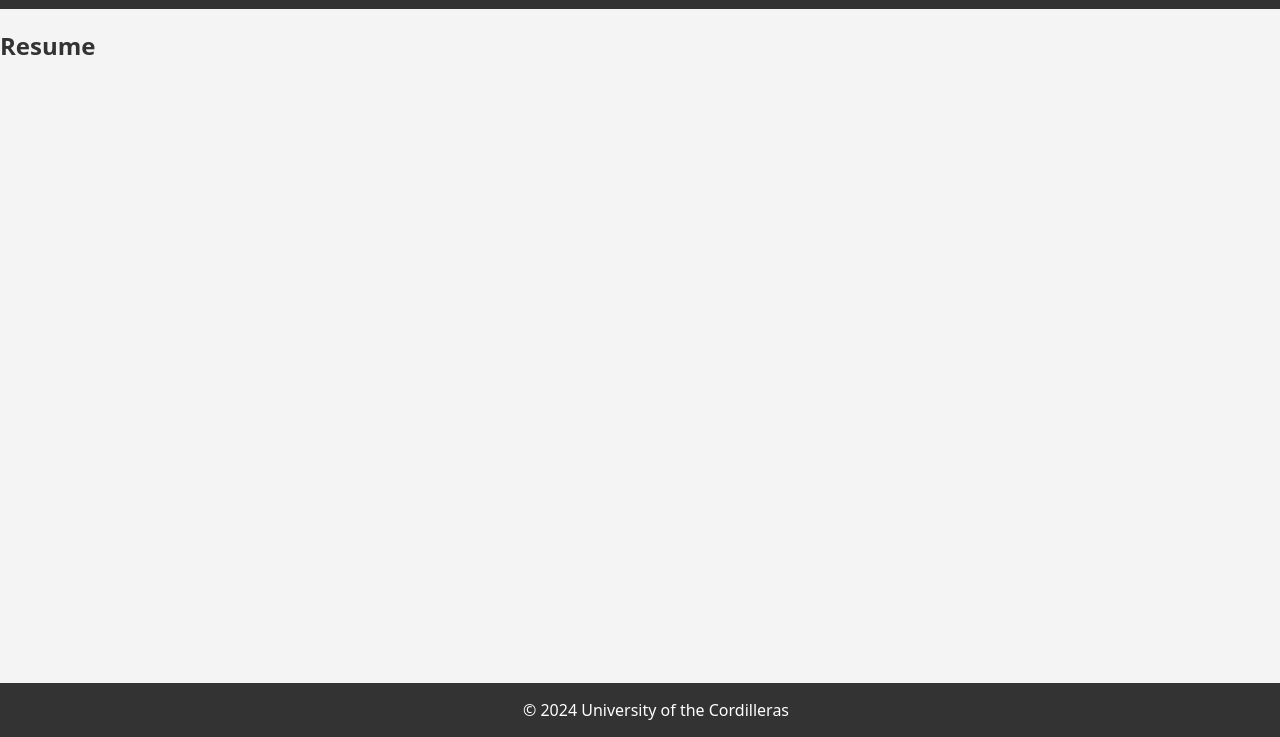
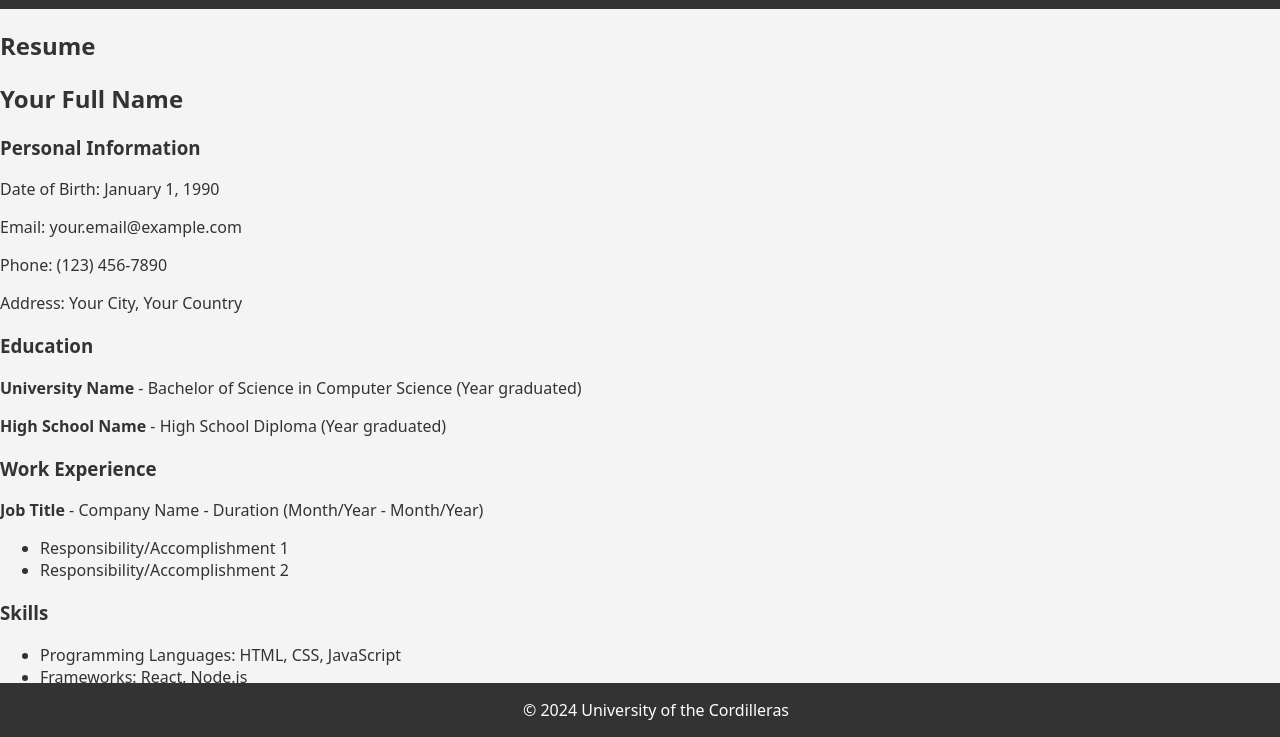
Before and after one commit to DeejMags/Personal-Portfolio-Maglatang-Rodrigo-CC14-2K, a plain HTML site: page resume.html in a window 1280 px wide. Shown: the part 63-800 px from the top of the page. Drawn offline with Linux system fonts and the light colour scheme; a web font is replaced by a local one.

Commit message:
update
resume

```diff
--- a/resume.html
+++ b/resume.html
@@ -82,7 +82,38 @@ footer {
   </header>
   <section>
     <div class="resume">
-        <h1>Resume</h1>
+      <h1>Resume</h1>
+      <div class="name">
+        <h2>Your Full Name</h2>
+      </div>
+      <div class="bio">
+        <h3>Personal Information</h3>
+        <p>Date of Birth: January 1, 1990</p>
+        <p>Email: your.email@example.com</p>
+        <p>Phone: (123) 456-7890</p>
+        <p>Address: Your City, Your Country</p>
+      </div>
+      <div class="achievements">
+        <h3>Education</h3>
+        <p><strong>University Name</strong> - Bachelor of Science in Computer Science (Year graduated)</p>
+        <p><strong>High School Name</strong> - High School Diploma (Year graduated)</p>
+      </div>
+      <div class="projects">
+        <h3>Work Experience</h3>
+        <p><strong>Job Title</strong> - Company Name - Duration (Month/Year - Month/Year)</p>
+        <ul>
+          <li>Responsibility/Accomplishment 1</li>
+          <li>Responsibility/Accomplishment 2</li>
+        </ul>
+      </div>
+      <div class="hobbies">
+        <h3>Skills</h3>
+        <ul>
+          <li>Programming Languages: HTML, CSS, JavaScript</li>
+          <li>Frameworks: React, Node.js</li>
+          <li>Other Skills: Problem Solving, Team Collaboration</li>
+        </ul>
+      </div>
     </div>
   </section>
 
```
